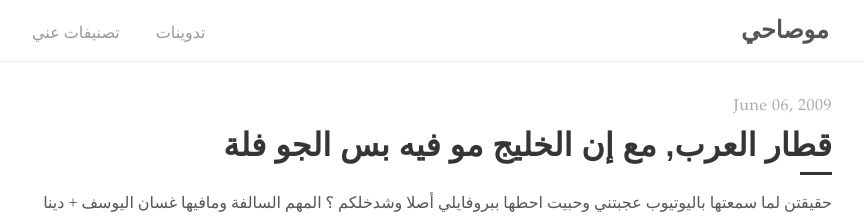
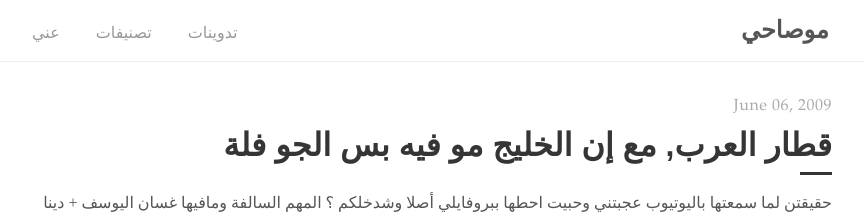
Before and after one commit to mo9a7i/jekyll_mo9a7i_com, a Jekyll site: the page built from index.html, in a window 1280 px wide. Shown: the top 216 px of the page, without its empty margins (208-1072 px from the left). Built offline with Jekyll 4.4.1, drawn with Linux system fonts in a browser that asks for light colours; some web fonts are replaced; the list of posts is cut into pages by our own code.

Commit message:
Update main.scss

```diff
--- a/assets/main.scss
+++ b/assets/main.scss
@@ -106,16 +106,23 @@ video,
   font-family: "Droid Arabic Kufi";
 }
 
-
 blockquote {
   border-right: 0.25rem solid #e5e5e5;
-    border-left:0;
+  border-left: 0;
   color: #979797;
-    margin: .8rem 0;
-    padding: .5rem 1rem;
+  margin: 0.8rem 0;
+  padding: 0.5rem 1rem;
 }
 
-@media (min-width: 600px){
+.nav li {
+  padding: 0 0 0 2rem;
+}
+
+.nav li:last-child {
+  padding-left: 0;
+}
+
+@media (min-width: 600px) {
   blockquote {
     padding: 0 1.25rem 0 5rem;
   }
@@ -125,6 +132,6 @@ blockquote {
 
   .nav ul {
     right: auto;
-        left:0;
+    left: 0;
   }
 }
```
Lines whose indentation alone changed are shown as unchanged.
